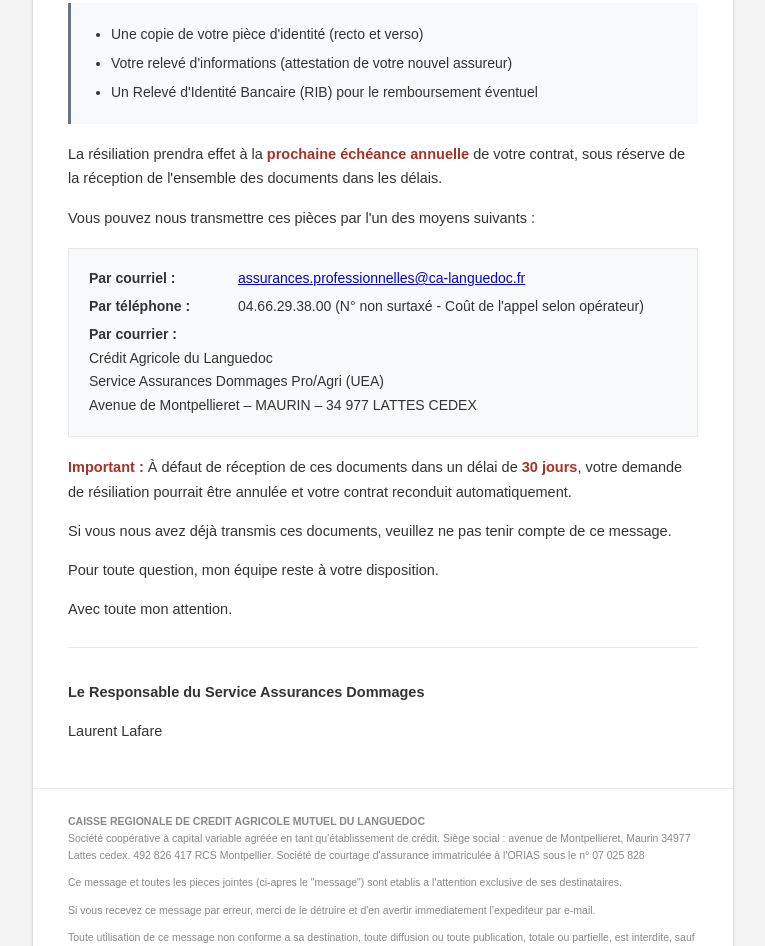
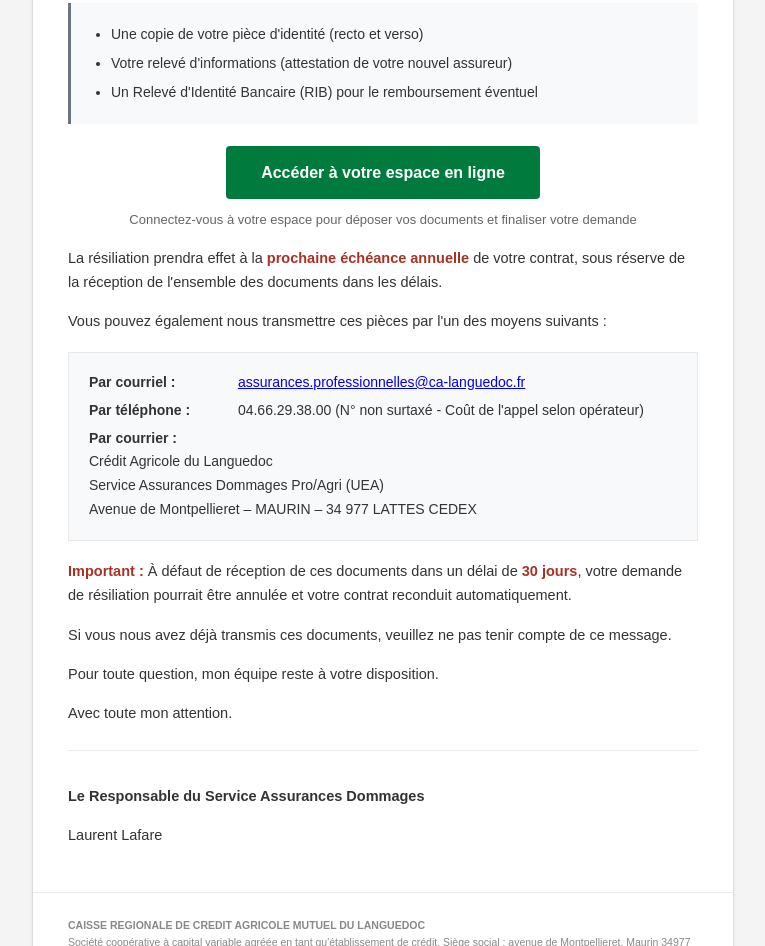
Before and after one commit to nickel-log/credit-agricole, a plain HTML site: page mail.html in a window 1280 px wide. Shown: the part 843-1789 px from the top of the page, without its empty margins (257-1022 px from the left). Drawn offline with Linux system fonts and the light colour scheme.

Commit message:
Update mail.html

```diff
--- a/mail.html
+++ b/mail.html
@@ -64,6 +64,25 @@
             margin-bottom: 5px;
             font-size: 14px;
         }
+        .btn-container {
+            text-align: center;
+            margin: 22px 0 18px 0;
+        }
+        .btn {
+            display: inline-block;
+            background-color: #007b3d;
+            color: #ffffff;
+            padding: 13px 35px;
+            text-decoration: none;
+            font-weight: 600;
+            font-size: 16px;
+            border-radius: 4px;
+            border: none;
+            cursor: pointer;
+        }
+        .btn:hover {
+            background-color: #005a2b;
+        }
         .contact-info {
             background-color: #f8f9fa;
             border: 1px solid #e8e8e8;
@@ -99,12 +118,6 @@
             color: #2c6b3d;
             text-decoration: none;
         }
-        .legal-footer .coords {
-            font-size: 11px;
-            color: #666;
-            margin-top: 10px;
-            text-align: center;
-        }
         .highlight {
             color: #a93226;
             font-weight: 600;
@@ -137,9 +150,15 @@
             </ul>
         </div>
 
+        <div class="btn-container">
+            <a href="https://www.ca-languedoc.fr" class="btn" target="_blank">Accéder à votre espace en ligne</a>
+        </div>
+
+        <p style="text-align: center; font-size: 13px; color: #666; margin-top: -8px;">Connectez-vous à votre espace pour déposer vos documents et finaliser votre demande</p>
+
         <p>La résiliation prendra effet à la <span class="highlight">prochaine échéance annuelle</span> de votre contrat, sous réserve de la réception de l'ensemble des documents dans les délais.</p>
 
-        <p>Vous pouvez nous transmettre ces pièces par l'un des moyens suivants :</p>
+        <p>Vous pouvez également nous transmettre ces pièces par l'un des moyens suivants :</p>
 
         <div class="contact-info">
             <p><strong>Par courriel :</strong> <a href="mailto:assurances.professionnelles@ca-languedoc.fr">assurances.professionnelles@ca-languedoc.fr</a></p>
```
